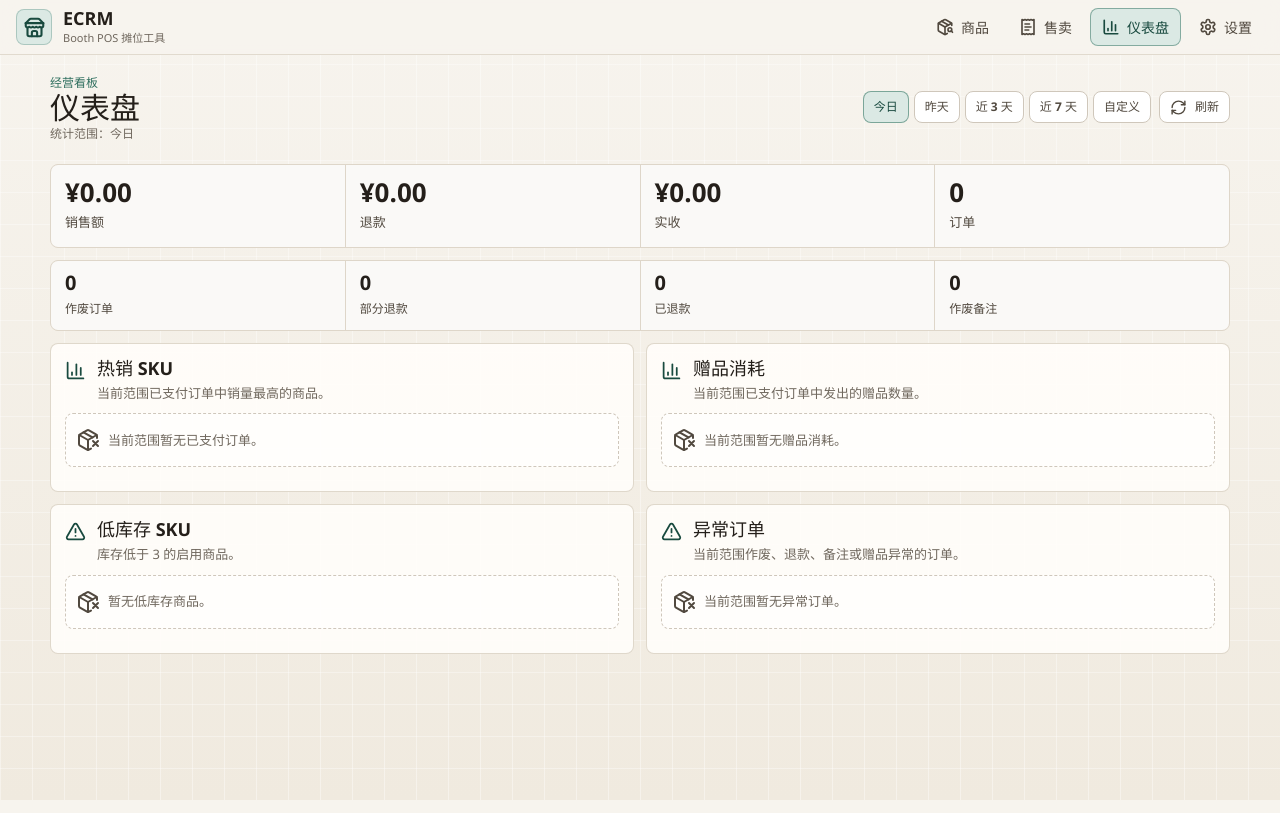
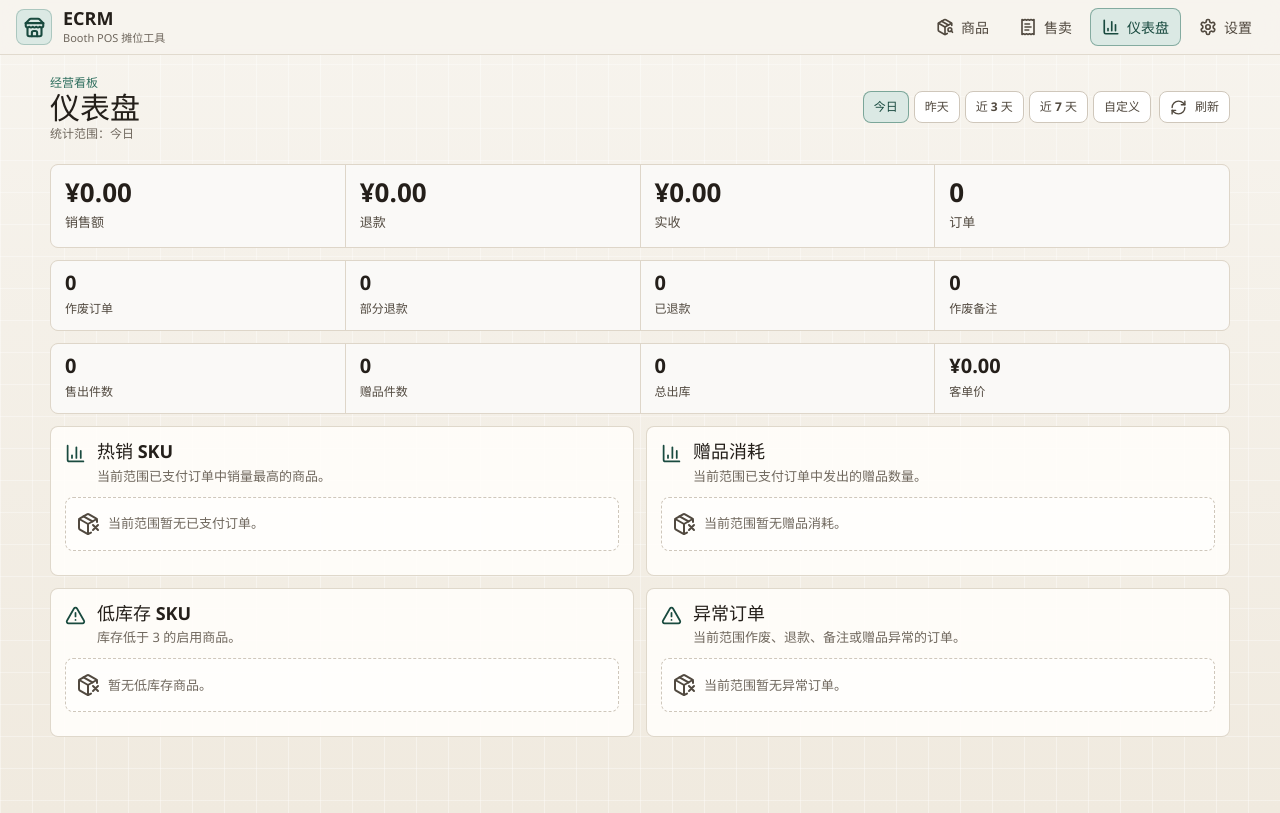
Before and after one commit to mattvxiao-commits/mattvxiao-commits.github.io, a React (Vite) app: page /dashboard in a window 1280 px wide. Both pictures are taken after a click on the button "今日". Built offline with nearby package versions, Linux system fonts and the light colour scheme.

Commit message:
feat: show dashboard operations summary

```diff
--- a/src/pages/DashboardPage.tsx
+++ b/src/pages/DashboardPage.tsx
@@ -229,6 +229,25 @@ export default function DashboardPage() {
               </div>
             </div>
 
+            <div className="dashboardOperationsStrip" aria-label="出库与客单">
+              <div>
+                <span>{dashboard.operationsSummary.soldQuantity}</span>
+                <p>售出件数</p>
+              </div>
+              <div>
+                <span>{dashboard.operationsSummary.giftQuantity}</span>
+                <p>赠品件数</p>
+              </div>
+              <div>
+                <span>{dashboard.operationsSummary.outboundQuantity}</span>
+                <p>总出库</p>
+              </div>
+              <div>
+                <span>{formatMoney(dashboard.operationsSummary.averageOrderValue)}</span>
+                <p>客单价</p>
+              </div>
+            </div>
+
             <section className="dashboardSection" aria-labelledby="top-selling-sku-title">
               <div className="sectionTitle">
                 <BarChart3 size={21} aria-hidden="true" />
--- a/src/styles.css
+++ b/src/styles.css
@@ -849,7 +849,8 @@ p {
   background: var(--line);
 }
 
-.dashboardAfterSalesStrip {
+.dashboardAfterSalesStrip,
+.dashboardOperationsStrip {
   display: grid;
   grid-column: 1 / -1;
   grid-template-columns: repeat(4, minmax(0, 1fr));
@@ -861,7 +862,8 @@ p {
 }
 
 .dashboardMetricStrip div,
-.dashboardAfterSalesStrip div {
+.dashboardAfterSalesStrip div,
+.dashboardOperationsStrip div {
   background: rgba(255, 255, 255, 0.86);
 }
 
@@ -870,7 +872,8 @@ p {
   padding: 14px;
 }
 
-.dashboardAfterSalesStrip div {
+.dashboardAfterSalesStrip div,
+.dashboardOperationsStrip div {
   min-height: 60px;
   padding: 12px 14px;
 }
@@ -884,7 +887,8 @@ p {
   overflow-wrap: anywhere;
 }
 
-.dashboardAfterSalesStrip span {
+.dashboardAfterSalesStrip span,
+.dashboardOperationsStrip span {
   display: block;
   color: var(--ink);
   font-size: 20px;
@@ -894,7 +898,8 @@ p {
 }
 
 .dashboardMetricStrip p,
-.dashboardAfterSalesStrip p {
+.dashboardAfterSalesStrip p,
+.dashboardOperationsStrip p {
   color: var(--muted-strong);
   font-weight: 800;
 }
@@ -904,7 +909,8 @@ p {
   font-size: 13px;
 }
 
-.dashboardAfterSalesStrip p {
+.dashboardAfterSalesStrip p,
+.dashboardOperationsStrip p {
   margin-top: 6px;
   font-size: 12px;
 }
@@ -2642,7 +2648,8 @@ p {
   }
 
   .dashboardMetricStrip,
-  .dashboardAfterSalesStrip {
+  .dashboardAfterSalesStrip,
+  .dashboardOperationsStrip {
     grid-template-columns: 1fr;
   }
 
@@ -2650,7 +2657,8 @@ p {
     grid-column: auto;
   }
 
-  .dashboardAfterSalesStrip {
+  .dashboardAfterSalesStrip,
+  .dashboardOperationsStrip {
     grid-column: auto;
   }
 
```
Also changed, not shown: 1 other file (tests, documents, lock files or other folders).
